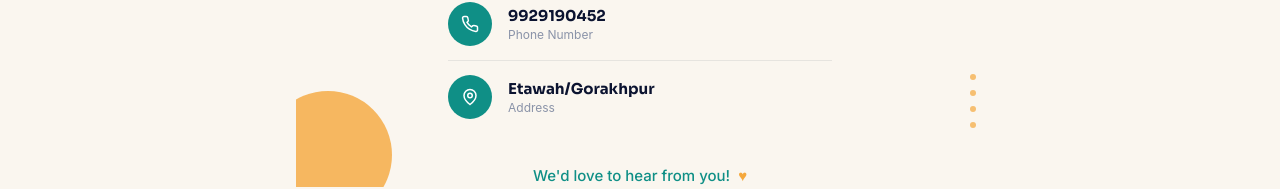
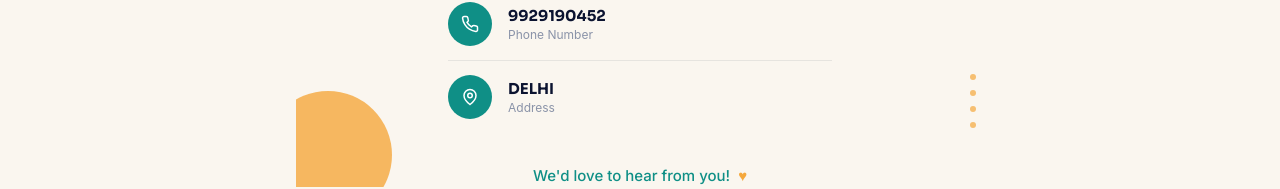
Before and after one commit to Anshyadavvvv/TripEaze, a React (Vite) app in the folder Frontend/TripEaze/: page /contact in a window 1280 px wide. Shown: the part 565-754 px from the top of the page. Built offline with nearby package versions, Linux system fonts and the light colour scheme.

Commit message:
contact changes

```diff
--- a/Frontend/TripEaze/src/Components/Contact.jsx
+++ b/Frontend/TripEaze/src/Components/Contact.jsx
@@ -16,7 +16,7 @@ const contactDetails = [
   },
   {
     label: "Address",
-    value: "Etawah/Gorakhpur",
+    value: "DELHI",
     icon: (
       <>
         <path d="M20 10c0 6-8 12-8 12s-8-6-8-12a8 8 0 0 1 16 0Z" />
```
